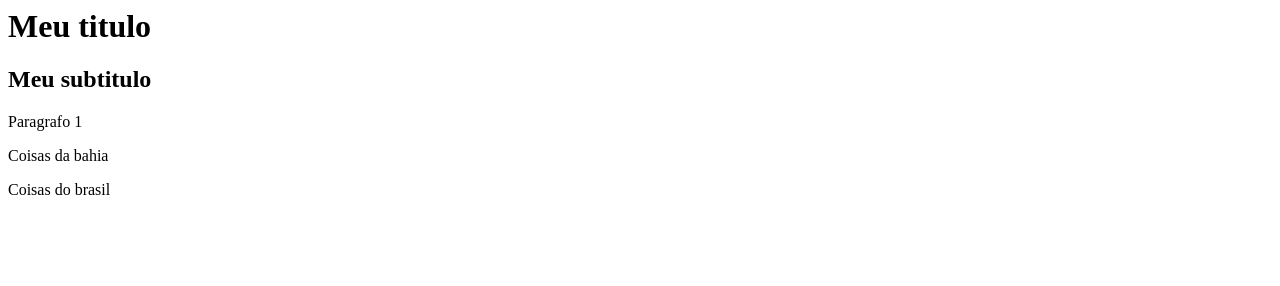
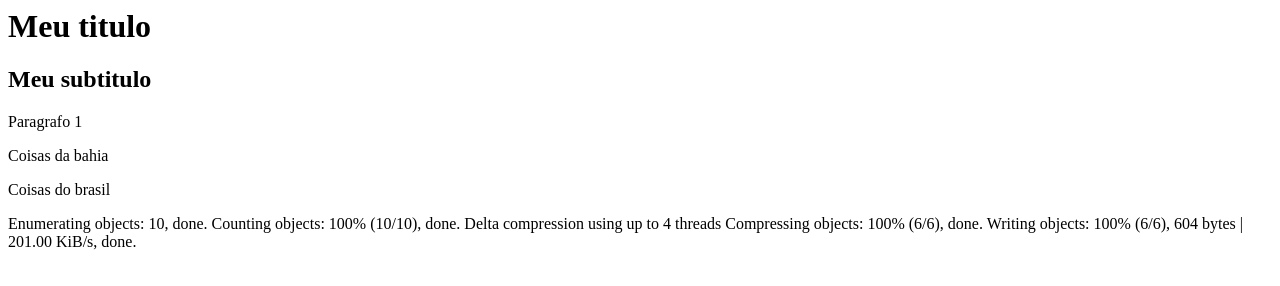
Before and after one commit to LucasCosta9199/teste, a plain HTML site: page index.html in a window 1280 px wide. Drawn offline with Linux system fonts and the light colour scheme.

Commit message:
enumerating

```diff
--- a/index.html
+++ b/index.html
@@ -16,6 +16,11 @@
     <p>Coisas da bahia</p>
 
     <p>Coisas do brasil</p>
+    <p>Enumerating objects: 10, done.
+        Counting objects: 100% (10/10), done.
+        Delta compression using up to 4 threads
+        Compressing objects: 100% (6/6), done.
+        Writing objects: 100% (6/6), 604 bytes | 201.00 KiB/s, done.</p>
 </body>
 
 <html />
```
